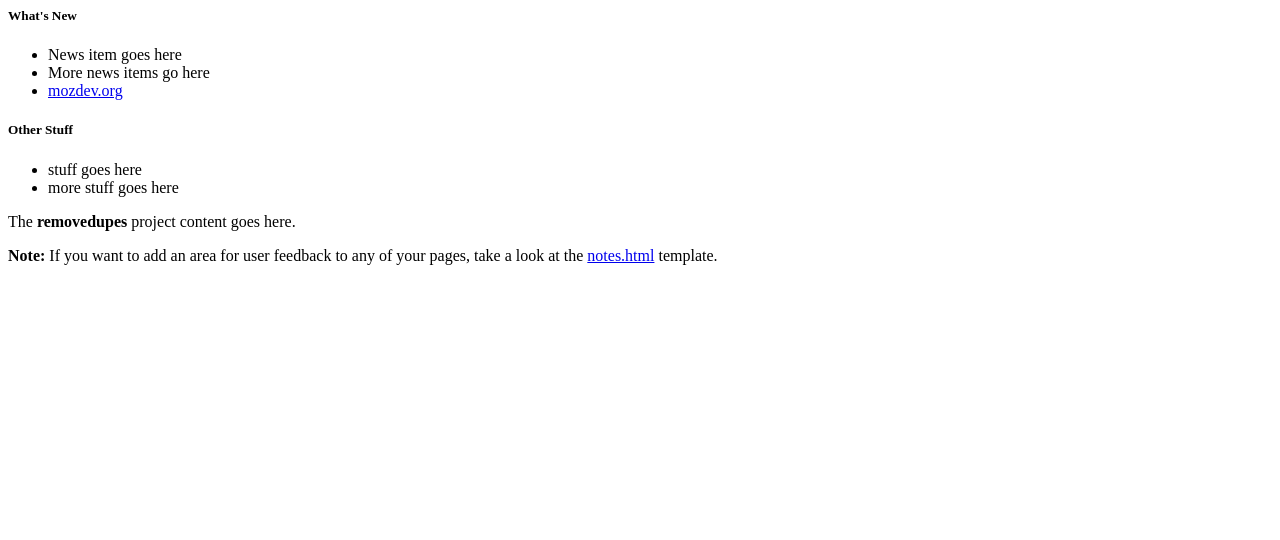
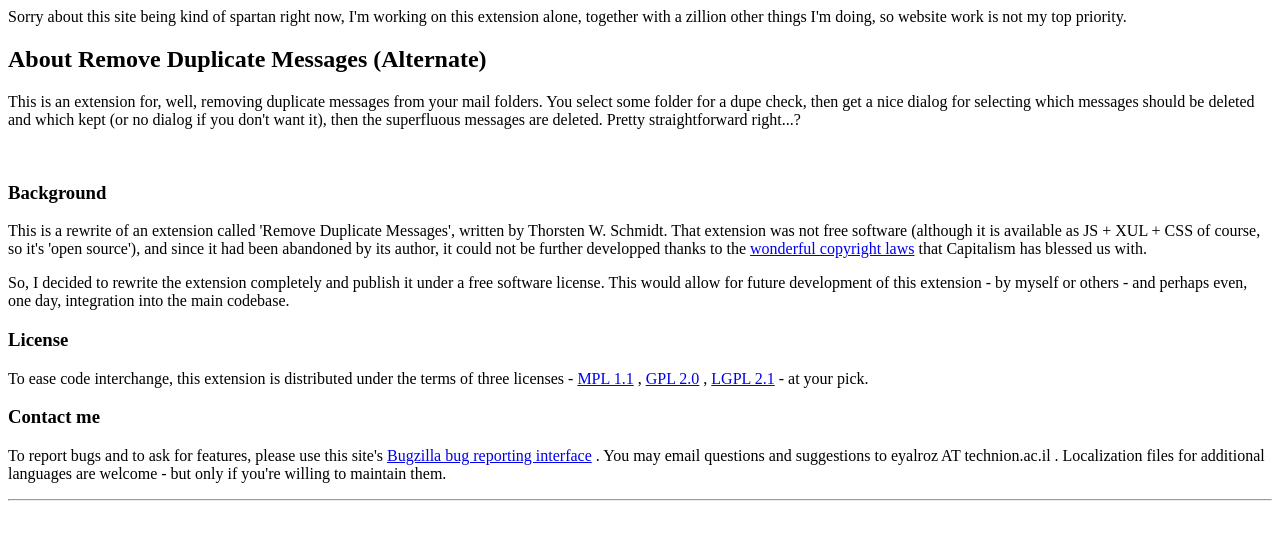
Before and after one commit to eyalroz/removedupes, a plain HTML site: page www/index.html in a window 1280 px wide. Drawn offline with Linux system fonts and the light colour scheme.

Commit message:
*** empty log message ***

```diff
--- a/www/index.html
+++ b/www/index.html
@@ -1,5 +1,6 @@
 
 <!-- ***************** INFO/NEWS *************** -->
+<!--
 <div id="infoTabs">
 <div class="infoTab" id="whats-new">
 <h5 class="infoHeader">What's New</h5>
@@ -17,7 +18,7 @@
 <li>more stuff goes here</li>
 </ul>
 </div>
-
+-->
 <!-- alternative image/table base tab works better in NS4 -->
 <!--
 <div class="infoTab" id="whats-new-image">
@@ -33,7 +34,57 @@
 <!-- ***************** INFO/NEWS *************** -->
 
 <!-- MAIN CONTENT -->
-<p>The <strong>removedupes</strong> project content goes here.</p>
+<!-- MAIN CONTENT -->
+<div class="main-content english-content">
 
-<p><strong>Note:</strong> If you want to add an area for user feedback to any of your pages, take a look at the <a href="notes.html">notes.html</a>
-template.</p>
+<p style="text-style: italic">
+Sorry about this site being kind of spartan right now, I'm working on this
+extension alone, together with a zillion other things I'm doing, so website work
+is not my top priority.
+</p>
+
+<h2><a id="content" name="about_removedupes">About Remove Duplicate Messages (Alternate)</a></h2>
+<p>
+This is an extension for, well, removing duplicate messages from your mail folders.
+You select some folder for a dupe check, then get a nice dialog for selecting which
+messages should be deleted and which kept (or no dialog if you don't want it), then
+the superfluous messages are deleted. Pretty straightforward right...?
+</p>
+
+<h3><a name="background">Background</a></h3>
+<p>This is a rewrite of an extension called 'Remove Duplicate Messages', written
+by Thorsten W. Schmidt. That extension was not free software (although it is
+available as JS + XUL + CSS of course, so it's 'open source'), and since it
+had been abandoned by its author, it could not be further developped thanks
+to the <a href="http://en.wikipedia.org/wiki/Berne_convention">wonderful
+copyright laws</a> that Capitalism has blessed us with.</p>
+
+<p>So, I decided to rewrite the extension completely and publish it under a
+free software license. This would allow for future development of this extension
+- by myself or others - and perhaps even, one day, integration into the main
+codebase. </p>
+
+
+<h3><a name="license">License</a></h3>
+<p>
+To ease code interchange, this extension is distributed under the terms
+of three licenses - <a href="http://www.mozilla.org/MPL/MPL-1.1.html"
+ class="printable" title="http://www.mozilla.org/MPL/MPL-1.1.html">MPL
+1.1</a> , <a
+ href="http://www.gnu.org/licenses/gpl.html" class="printable"
+ title="http://www.gnu.org/licenses/gpl.html">GPL 2.0</a> ,
+
+<a href="http://www.gnu.org/licenses/lgpl.html" class="printable"
+ title="http://www.gnu.org/licenses/lgpl.html">LGPL 2.1</a>
+- at your pick.</p>
+</p>
+<h3><a name="contact_me">Contact me</a></p>
+</h3>
+<p>To report bugs and to ask for features, please use this site's <a
+ href="http://removedupes.mozdev.org/bugs.html">Bugzilla bug
+reporting interface</a> .
+You may email questions and suggestions to eyalroz AT technion.ac.il .
+Localization files for additional languages are welcome - but only if you're
+willing to maintain them.</p>
+<hr>
+</div>
```
